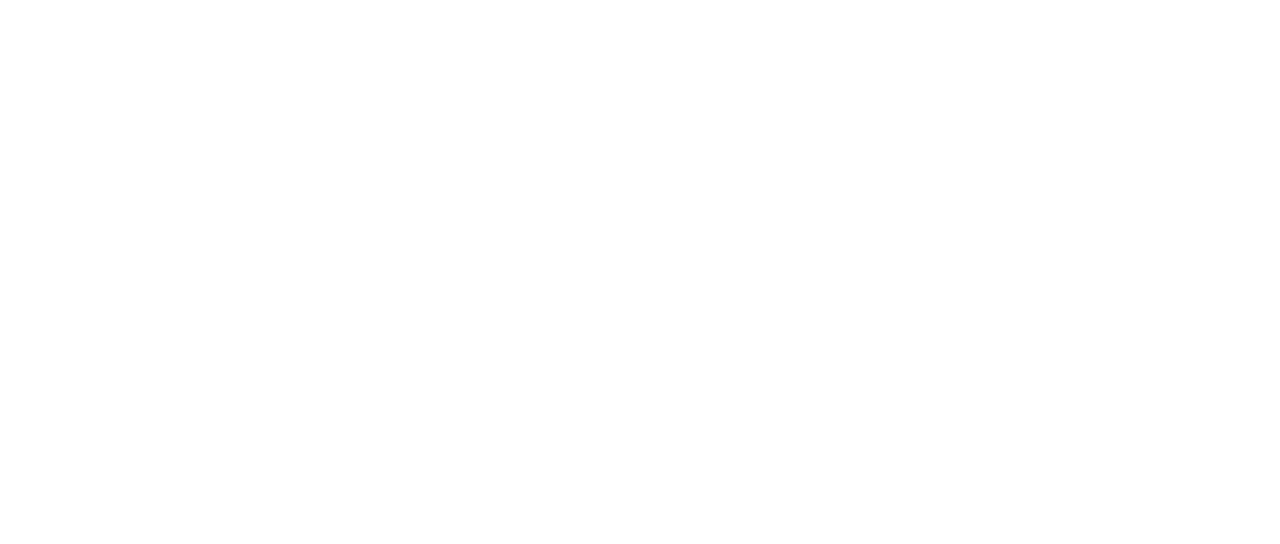
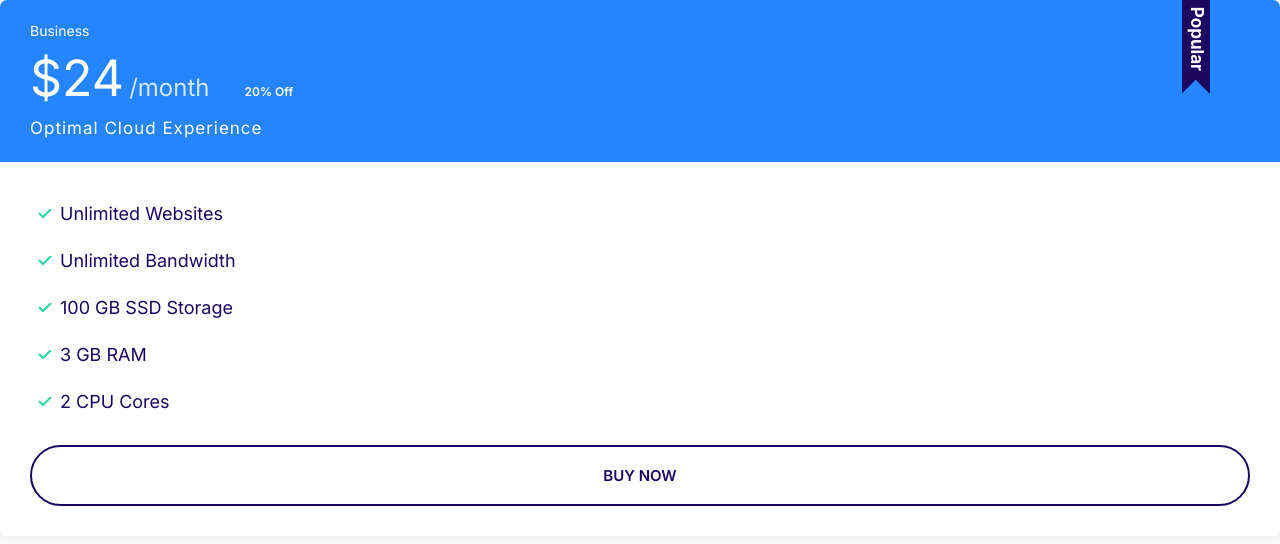
Before and after one commit to gihnodobrasil/ginhoprova, a plain HTML site: page moshified.com/index.html in a window 1280 px wide. Drawn offline with Linux system fonts and the light colour scheme.

Commit message:
Define cards & popular badge.

```diff
--- a/moshified.com/css/styles.css
+++ b/moshified.com/css/styles.css
@@ -331,3 +331,66 @@ Cards
 .card__body {
   padding: 2rem 3rem;
 }
+
+/*-------------------------------
+Cards
+-------------------------------*/
+.plan__name {
+  color: #fff;
+  margin: 0;
+  font-weight: 500;
+  font-size: 2.4rem;
+}
+
+.plan__price {
+  font-size: 6rem;
+}
+
+.plan__billing {
+  font-size: 2.4rem;
+  font-weight: 300;
+  opacity: 0.8;
+  margin-right: 1rem;
+}
+
+.plan__description {
+  font-size: 2rem;
+  font-weight: 300;
+  letter-spacing: 1px;
+  display: block;
+}
+
+.plan .list__item {
+  margin-bottom: 2rem;
+}
+
+.plan--popular .card__header {
+  position: relative;
+}
+
+.plan--popular .card__header::before {
+  content: url(../images/popular.svg);
+  width: 40px;
+  display: inline-block;
+  position: absolute;
+  top: -6px;
+  right: 5%;
+}
+
+@media screen and (min-width: 1024px) {
+  .plan__name {
+    font-size: 1.4rem;
+  }
+
+  .plan__price {
+    font-size: 5rem;
+  }
+
+  .plan__billing-cycle {
+    font-size: 1.6rem;
+  }
+
+  .plan__description {
+    font-size: 1.7rem;
+  }
+}
--- a/moshified.com/index.html
+++ b/moshified.com/index.html
@@ -14,5 +14,29 @@
 </head>
 <body>
 
+    <div class="plan plan--popular";>
+    <div class="card card--primary">
+        <header class="card__header">
+            <h3 class="plan__name">Business</h3>
+            <span class="plan__price">$24</span>
+            <span class="plan__billing">/month</span>
+            <span>
+                <span class="badge badge--primary badge--small">20% Off</span>
+        </span>
+            <span class="plan__description">Optimal Cloud Experience</span>
+        </header>
+        <div class="card__body">
+<ul class="list list--tick">
+    <li class="list__item">Unlimited Websites</li>
+    <li class="list__item">Unlimited Bandwidth</li>
+    <li class="list__item">100 GB SSD Storage</li>
+    <li class="list__item">3 GB RAM</li>
+    <li class="list__item">2 CPU Cores</li>
+</ul>
+<button class="btn btn--outline btn--block">Buy Now</button>
+        </div>
+    </div>
+</div>
+
 </body>
 </html>
```
Also changed, not shown: moshified.com/images/popular.svg (added).
